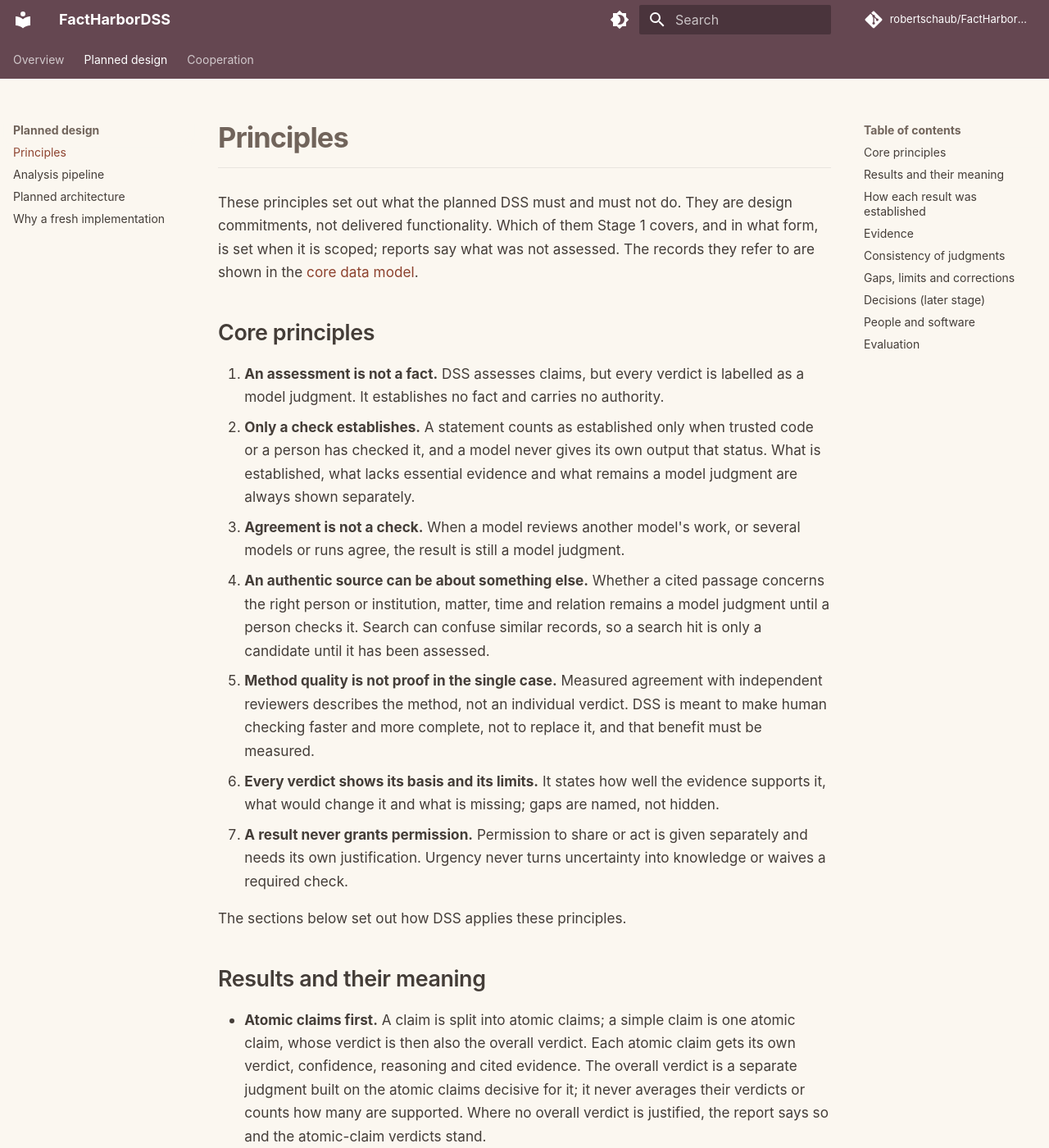
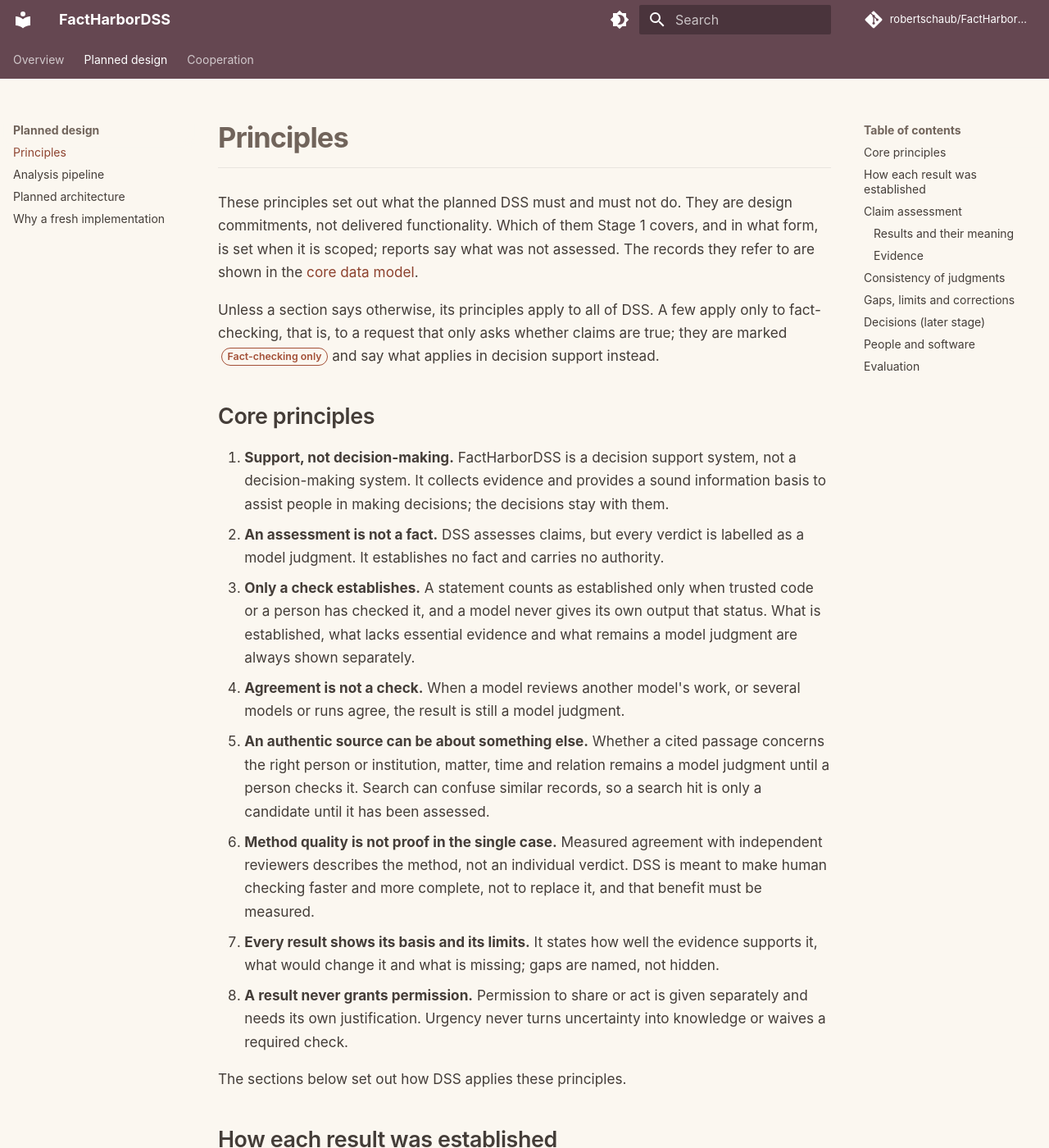
Before and after one commit to robertschaub/FactHarborDSS, an MkDocs documentation site: the page built from docs/Requirements.md, in a window 1280 px wide and 1400 px high. Shown: the whole window at 82% size. Built offline with MkDocs 1.6.1 and Material for MkDocs 9.7.7, drawn with Linux system fonts in a browser that asks for light colours; comment, search, counter and statistics services are not loaded; some of the changed text lies outside the part shown.

Commit message:
docs: show where each principle applies
Principles opens with support, not decision-making, as the first core principle. Sections state their scope: all of DSS unless said otherwise, claim assessment for every factual claim including decision premises, and decisions as a later stage. The three fact-checking-only rules carry a marker and say what applies in decision support instead.

Co-Authored-By: Claude Opus 5.5 <noreply@anthropic.com>

```diff
--- a/docs/Requirements.md
+++ b/docs/Requirements.md
@@ -4,35 +4,44 @@
 
 These principles set out what the planned DSS must and must not do. They are design commitments, not delivered functionality. Which of them Stage 1 covers, and in what form, is set when it is scoped; reports say what was not assessed. The records they refer to are shown in the [core data model](Architecture.md#core-data-model).
 
+Unless a section says otherwise, its principles apply to all of DSS. A few apply only to fact-checking, that is, to a request that only asks whether claims are true; they are marked <span class="dss-scope">Fact-checking only</span> and say what applies in decision support instead.
+
 ## Core principles
 
-1. **An assessment is not a fact.** DSS assesses claims, but every verdict is labelled as a model judgment. It establishes no fact and carries no authority.
-2. **Only a check establishes.** A statement counts as established only when trusted code or a person has checked it, and a model never gives its own output that status. What is established, what lacks essential evidence and what remains a model judgment are always shown separately.
-3. **Agreement is not a check.** When a model reviews another model's work, or several models or runs agree, the result is still a model judgment.
-4. **An authentic source can be about something else.** Whether a cited passage concerns the right person or institution, matter, time and relation remains a model judgment until a person checks it. Search can confuse similar records, so a search hit is only a candidate until it has been assessed.
-5. **Method quality is not proof in the single case.** Measured agreement with independent reviewers describes the method, not an individual verdict. DSS is meant to make human checking faster and more complete, not to replace it, and that benefit must be measured.
-6. **Every verdict shows its basis and its limits.** It states how well the evidence supports it, what would change it and what is missing; gaps are named, not hidden.
-7. **A result never grants permission.** Permission to share or act is given separately and needs its own justification. Urgency never turns uncertainty into knowledge or waives a required check.
+1. **Support, not decision-making.** FactHarborDSS is a decision support system, not a decision-making system. It collects evidence and provides a sound information basis to assist people in making decisions; the decisions stay with them.
+2. **An assessment is not a fact.** DSS assesses claims, but every verdict is labelled as a model judgment. It establishes no fact and carries no authority.
+3. **Only a check establishes.** A statement counts as established only when trusted code or a person has checked it, and a model never gives its own output that status. What is established, what lacks essential evidence and what remains a model judgment are always shown separately.
+4. **Agreement is not a check.** When a model reviews another model's work, or several models or runs agree, the result is still a model judgment.
+5. **An authentic source can be about something else.** Whether a cited passage concerns the right person or institution, matter, time and relation remains a model judgment until a person checks it. Search can confuse similar records, so a search hit is only a candidate until it has been assessed.
+6. **Method quality is not proof in the single case.** Measured agreement with independent reviewers describes the method, not an individual verdict. DSS is meant to make human checking faster and more complete, not to replace it, and that benefit must be measured.
+7. **Every result shows its basis and its limits.** It states how well the evidence supports it, what would change it and what is missing; gaps are named, not hidden.
+8. **A result never grants permission.** Permission to share or act is given separately and needs its own justification. Urgency never turns uncertainty into knowledge or waives a required check.
 
 The sections below set out how DSS applies these principles.
 
-## Results and their meaning
+## How each result was established
+
+- **Each result says how it was established:** captured, checked by trusted code (fixed, tested software rules), judged by a model, or reviewed or adopted by a person. Only checks by trusted code or people are called checked, validated or verified, and a model's conclusion is labelled as a model judgment. A person's check is recorded with their role and covers only what they examined.
+- **Recorded basis.** Each assessment records the reading of the question or claim, the context of the statement where known (speaker, date and venue), the key details considered, the evidence capture dates, and the versions of the assessment schema and scale.
+
+## Claim assessment
+
+Applies to every factual claim DSS assesses: in fact-checking and as a factual premise of a decision.
+
+### Results and their meaning
 
 - **Atomic claims first.** A claim is split into atomic claims; a simple claim is one atomic claim, whose verdict is then also the overall verdict. Each atomic claim gets its own verdict, confidence, reasoning and cited evidence. The overall verdict is a separate judgment built on the atomic claims decisive for it; it never averages their verdicts or counts how many are supported. Where no overall verdict is justified, the report says so and the atomic-claim verdicts stand.
 - **Verdict and confidence.** A factual verdict is set by model judgment on a scale from 0 (false) to 100 (true), and fixed rules assign its readable label. A separate confidence is explained by the evidence and the completeness of the search. Neither is a calibrated probability, and no formula derives them from weight levels, reliability labels or item counts.
 - **Separate states.** Mixed is a supported middle result: the evidence shows the claim to be about as much true as false. Unverified means that no adequately supported judgment was reached, for a stated reason: insufficient evidence or an unresolved conflict. A claim that could not be assessed, or an assessment that failed or did not run, is a separate state. Finding no evidence never produces False or a midpoint score.
-- **Reading and scope.** The original wording is kept. An ambiguous claim is assessed in its most plausible reading, with its own qualifiers neither strengthened nor weakened; other material readings and atomic claims that were not assessed are named. Opinions and value judgments get no truth verdict and are named as not assessable. A literally accurate but misleading claim keeps its factual verdict, and the misleading framing is explained separately.
+- **Reading and scope.** The original wording is kept, and a claim's own qualifiers are neither strengthened nor weakened. Atomic claims that were not assessed are named. Opinions and value judgments get no verdict and are named as not assessable. A literally accurate but misleading claim keeps its factual verdict, and the misleading framing is explained separately.
+- **Ambiguous claims** <span class="dss-scope">Fact-checking only</span>: an ambiguous claim is assessed in its most plausible reading, and the other material readings are named. In decision support, the person clarifies a material ambiguity.
 - **Basis and overturn conditions.** Each verdict states how well the evidence supports it and names the evidence or finding that would change it. A true, mostly true, false or mostly false verdict on an atomic claim cites at least one considered evidence item in its direction, or a recorded inference or calculation.
-- **Decisive atomic claims.** A true or mostly true overall verdict requires each atomic claim decisive for it to point the same way: true or mostly true if it supports the claim, false or mostly false if it contradicts it; the reverse holds for false or mostly false overall verdicts. Which atomic claims are decisive is itself a model judgment and is shown in the report. In fact-checking, if a verdict still breaks this rule after a correction attempt, it keeps its label but carries a prominent notice naming the atomic claim that is not established.
+- **Decisive atomic claims.** A true or mostly true overall verdict requires each atomic claim decisive for it to point the same way: true or mostly true if it supports the claim, false or mostly false if it contradicts it; the reverse holds for false or mostly false overall verdicts. Which atomic claims are decisive is itself a model judgment and is shown in the report.
+- **Contradiction notice** <span class="dss-scope">Fact-checking only</span>: if a verdict still breaks the rule on decisive atomic claims after a correction attempt, it keeps its label but carries a prominent notice naming the atomic claim that is not established. In decision support, such a result is held until the contradiction is resolved.
 
-## How each result was established
+### Evidence
 
-- **Each result says how it was established:** captured, checked by trusted code (fixed, tested software rules), judged by a model, or reviewed or adopted by a person. Only checks by trusted code or people are called checked, validated or verified, and a verdict is labelled as a model judgment. A person's check is recorded with their role and covers only what they examined.
 - **Right subject and context.** For the atomic claims a verdict rests on, the report shows whether each cited passage concerns the same subject, matter, time and relation, and names open questions.
-- **Recorded basis.** Each assessment records the reading of the claim, the context of the statement where known (speaker, date and venue), the key details considered, the evidence capture dates, and the versions of the assessment schema and scale.
-
-## Evidence
-
 - **Search in both directions.** For each atomic claim, the search also looks for contradicting evidence. Every search query is recorded with its purpose, and the report says whether a search for contradicting evidence ran. A retrieved document is a candidate; it counts as evidence only after it has been assessed.
 - **Evidence assessed before it counts.** The model first assesses whether each cited document substantiates the statement it is cited for, for example with data, method or checkable sources, and whether it is the original source; a record of what someone said shows that it was said, not that it is true. Material that does not substantiate its statement is not counted as evidence and is named in the report; baseless claims such as fabrications are never considered. For evidence a verdict rests on, the original source is sought within the run's search allowance; if it is not found or not sought, the report says so.
 - **Weighed, not counted.** Each evidence item gets a reasoned weight level, from very strong to very weak, based on its documentation, origin, independence and the reliability of its source; very weak items are not considered and are named in the report. Items that share an origin count as one basis, not as independent confirmation. The same rules apply to supporting and contradicting evidence. No numeric evidence weights, evidence or source scores, or formulas apply.
@@ -41,18 +50,20 @@ The sections below set out how DSS applies these principles.
 
 ## Consistency of judgments
 
-- **Repeated runs:** if runs are repeated on the same captured evidence, the verdict is never set by picking a favourable run, rerunning until runs agree, or voting or averaging. A single run means stability is not measured. Whether and how run variation is shown is decided after reader testing.
-- **Separate measures:** evidence sufficiency and any observed run variation stay separate and are never merged into one score. Run variation is also kept apart from the verdict and its confidence. A model's stated confidence always comes with its evidence-based reasons, is not a calibrated probability and never establishes correctness on its own.
+- **Repeated runs:** if runs are repeated on the same captured evidence, a result is never set by picking a favourable run, rerunning until runs agree, or voting or averaging. A single run means stability is not measured. Whether and how run variation is shown is decided after reader testing.
+- **Separate measures:** evidence sufficiency and any observed run variation stay separate and are never merged into one score. Run variation is also kept apart from the result and its confidence. A model's stated confidence always comes with its evidence-based reasons, is not a calibrated probability and never establishes correctness on its own.
 
 <a id="gaps-and-limits"></a>
 
 ## Gaps, limits and corrections
 
-- **Named limits instead of stops:** in fact-checking, uncertainty, missing or conflicting evidence and atomic claims that could not be assessed are named in the report instead of stopping the analysis; access, disclosure and release checks still apply.
-- **Missing steps:** a required task or check that cannot run is named as missing, never silently skipped; fact-checking continues with the gap shown, and other analyses are held or limited.
+- **Missing steps:** a required task or check that cannot run is named as missing, never silently skipped.
+- **Named limits instead of stops** <span class="dss-scope">Fact-checking only</span>: uncertainty, missing or conflicting evidence, missing steps and atomic claims that could not be assessed are named in the report, and the analysis continues; access, disclosure and release checks still apply. In decision support, such findings can hold the work or limit the result until the person clarifies them.
 - **Corrections:** an issued report edition is never changed silently. A correction or reassessment creates a new dated edition linked to the earlier one, stating what changed and why; the earlier edition keeps its content and shows that it was superseded.
 
 ## Decisions (later stage)
+
+Applies to comparing options for a decision.
 
 - **People set the basis:** goals, constraints and priorities are confirmed by the responsible person.
 - **Open points:** the report names open decisive points as questions for the person deciding; possible consequences of an error are stated only where evidence supports them.
@@ -64,6 +75,6 @@ The sections below set out how DSS applies these principles.
 ## Evaluation
 
 - **Before routine use:** methods must pass independent evaluation against reference judgments by competent reviewers, with pass criteria set before testing. Until then, results are labelled as coming from a method not yet independently evaluated.
-- **Independent reference judgments:** reviewers record their judgments before seeing DSS results, and disagreements are reported, not forced into consensus. Evaluation covers the reading of each claim and its decisive atomic claims as well as verdicts, and compares English and German versions of the same claims.
+- **Independent reference judgments:** reviewers record their judgments before seeing DSS results, and disagreements are reported, not forced into consensus. For claims, evaluation covers the reading, the atomic claims and the verdicts, and compares English and German versions of the same claims.
 
 See the [analysis pipeline](Pipeline.md) for how these principles fit into the planned workflow.
--- a/docs/assets/stylesheets/extra.css
+++ b/docs/assets/stylesheets/extra.css
@@ -44,6 +44,19 @@
 .dss-intro .md-button { margin: .25rem .25rem .25rem 0; }
 .md-typeset .grid.cards > ul > li { border-radius: .4rem; padding: 1rem; }
 .md-typeset .admonition { font-size: .76rem; }
+.dss-scope {
+  display: inline-block;
+  margin: 0 0 0 .3em;
+  padding: 0 .55em;
+  border: 1px solid var(--md-accent-fg-color);
+  border-radius: 1em;
+  color: var(--md-accent-fg-color);
+  font-size: .72em;
+  font-weight: 600;
+  line-height: 1.6;
+  white-space: nowrap;
+  vertical-align: .08em;
+}
 @media (max-width: 600px) {
   .md-typeset h1 { font-size: 1.5em; }
   .dss-intro { padding: 1rem; }
```
Also changed, not shown: docs/index.md (+1 -1 lines).
